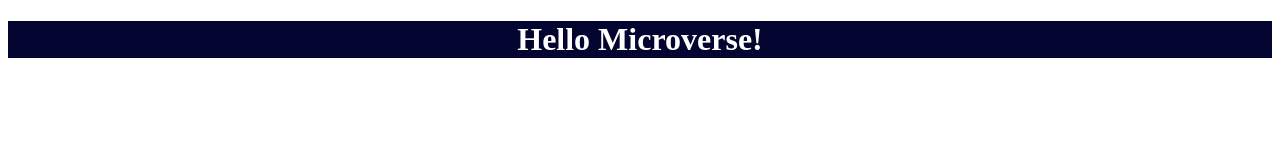
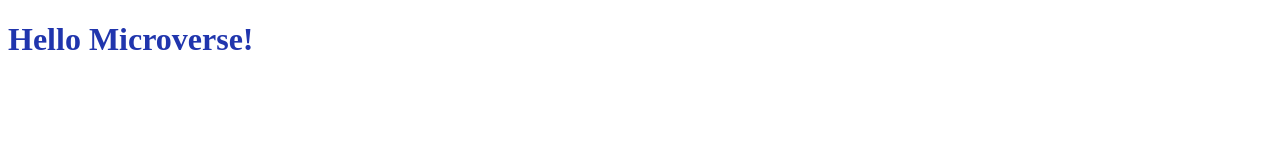
Before and after one commit to Elisha-Tetteyfio/Hello-Microverse, a plain HTML site: page index.html in a window 1280 px wide. Drawn offline with Linux system fonts and the light colour scheme.

Commit message:
Changed background color

```diff
--- a/style.css
+++ b/style.css
@@ -1,5 +1 @@
-.header{
-    background-color: rgb(4, 4, 49);
-    color: white;
-    text-align: center;
-}
+.header { color: rgb(32, 53, 173); }
```
